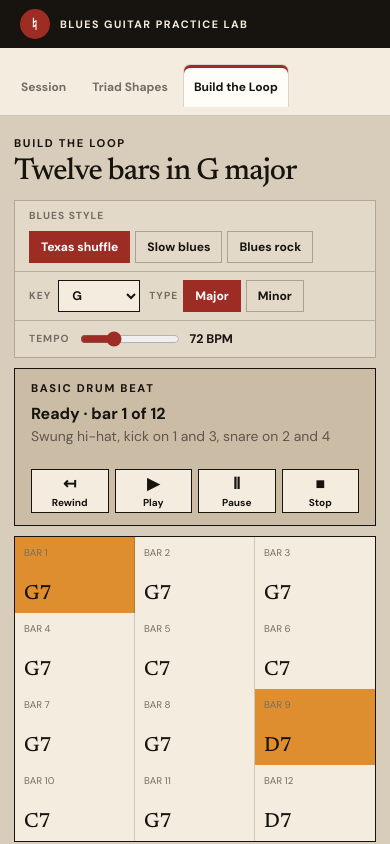
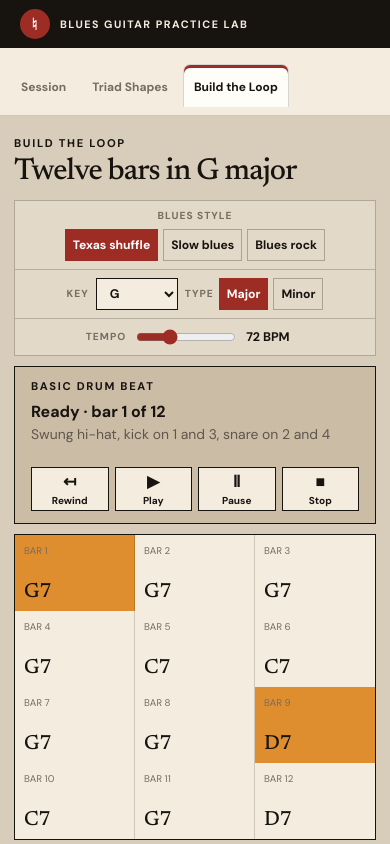
Before and after one commit to flyfisher1952/blues-guitar-practice-lab, an Angular app: page / in a window 390 px wide. Both pictures are taken after a click on the tab "Build the Loop". Shown: the top 844 px of the page. Built offline with nearby package versions, Linux system fonts and the light colour scheme; what html-docx-js-typescript would draw is missing.

Commit message:
Space loop control groups evenly

```diff
--- a/src/app/app.component.css
+++ b/src/app/app.component.css
@@ -331,7 +331,8 @@ main { min-height: calc(100vh - 176px); }
 .groove-panel .panel-heading h1 { font-size: clamp(1.9rem, 3vw, 3rem); }
 .loop-toolbar {
   margin-bottom: 10px;
-  display: flex;
+  display: grid;
+  grid-template-columns: repeat(3, minmax(0, 1fr));
   align-items: stretch;
   border: 1px solid rgba(23, 19, 15, .25);
   background: rgba(243, 236, 223, .38);
@@ -341,12 +342,10 @@ main { min-height: calc(100vh - 176px); }
   padding: 8px 14px;
   display: flex;
   align-items: center;
-  gap: 9px;
+  justify-content: center;
+  gap: 7px;
 }
 .loop-control-group + .loop-control-group { border-left: 1px solid rgba(23, 19, 15, .22); }
-.loop-style-control { flex: 1 1 auto; }
-.loop-harmony-control { flex: 0 1 auto; }
-.loop-tempo-control { flex: 0 1 auto; }
 .loop-control-label, .groove-key-select > span {
   color: var(--muted);
   font-size: .64rem;
@@ -357,7 +356,7 @@ main { min-height: calc(100vh - 176px); }
 .groove-tabs { display: flex; gap: 5px; margin: 0; }
 .groove-tabs button, .loop-mode-buttons button {
   min-height: 32px;
-  padding: 0 11px;
+  padding: 0 7px;
   border: 1px solid rgba(23, 19, 15, .28);
   color: var(--ink);
   background: transparent;
@@ -432,9 +431,8 @@ footer { padding: 24px clamp(20px, 5vw, 72px); display: flex; justify-content: s
   .session-card:nth-child(-n+2) { border-bottom: 1px solid var(--line); }
   .timer-panel, .beat-player { grid-template-columns: 1fr; }
   .timer-panel p { text-align: left; }
-  .loop-toolbar { flex-wrap: wrap; }
-  .loop-control-group { flex: 1 1 auto; }
-  .loop-tempo-control { border-top: 1px solid rgba(23, 19, 15, .22); border-left: 0; }
+  .loop-toolbar { grid-template-columns: 1fr; }
+  .loop-control-group + .loop-control-group { border-top: 1px solid rgba(23, 19, 15, .22); border-left: 0; }
   .transport { display: grid; grid-template-columns: repeat(4, 1fr); }
 }
 
```
